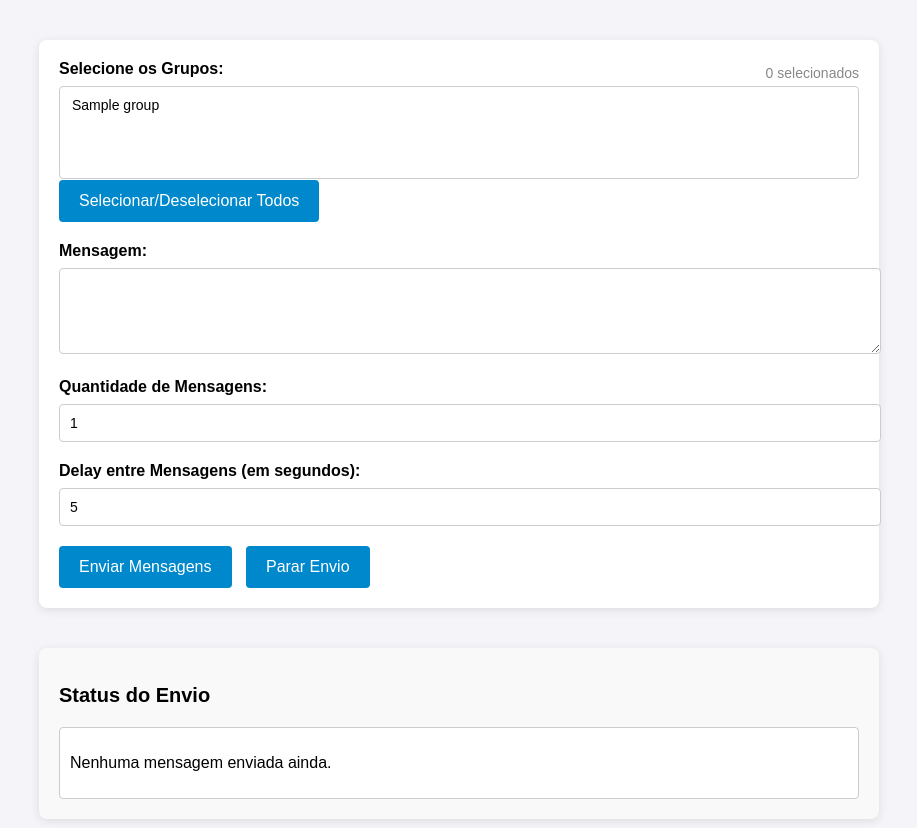
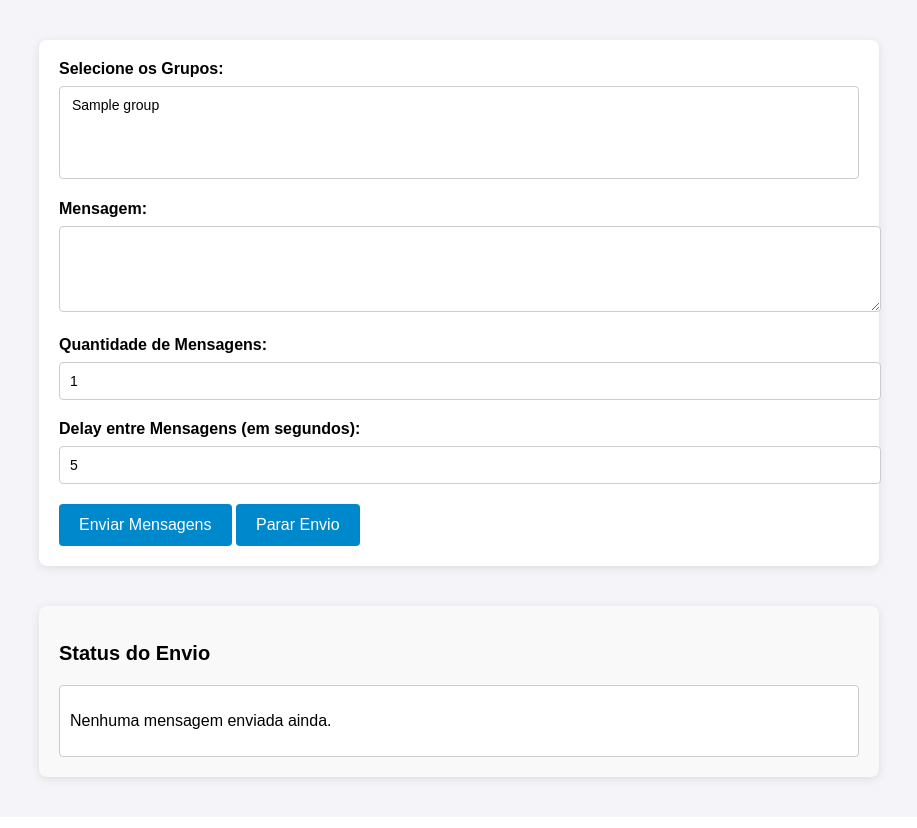
Before and after one commit to Iathi/MeuPainel, a Flask app: template templates/index.html in a window 1280 px wide. Shown: the part 78-906 px from the top of the page, without its empty margins (181-1098 px from the left). Run offline with Flask 3, Linux system fonts and the light colour scheme; the template is opened without the code that fills it: most values are stand-ins (such as "Sample title", 1, 10 or a date in 2020).

Commit message:
Update index.html

```diff
--- a/templates/index.html
+++ b/templates/index.html
@@ -60,7 +60,6 @@
             font-size: 16px;
             cursor: pointer;
             transition: background-color 0.3s ease;
-            margin-right: 10px;
         }
         button:hover {
             background-color: #006699;
@@ -98,18 +97,6 @@
         .error-item {
             color: red;
         }
-        .group-selection {
-            position: relative;
-        }
-        .select-group-label {
-            display: flex;
-            justify-content: space-between;
-            align-items: center;
-        }
-        .group-count {
-            font-size: 14px;
-            color: #888;
-        }
         @media (max-width: 768px) {
             .container {
                 padding: 15px;
@@ -128,16 +115,12 @@
     <div class="container">
         <form id="messageForm">
             <div class="form-group">
-                <div class="select-group-label">
-                    <label for="groups">Selecione os Grupos:</label>
-                    <span class="group-count" id="groupCount">0 selecionados</span>
-                </div>
-                <select name="groups" id="groups" multiple onchange="updateGroupCount()">
+                <label for="groups">Selecione os Grupos:</label>
+                <select name="groups" multiple>
                     {% for group_id, group_name in groups %}
                         <option value="{{ group_id }}">{{ group_name }}</option>
                     {% endfor %}
                 </select>
-                <button type="button" onclick="toggleSelectAll()">Selecionar/Deselecionar Todos</button>
             </div>
             <div class="form-group">
                 <label for="message">Mensagem:</label>
@@ -231,24 +214,6 @@
                 statusContainer.innerHTML = '<p>Nenhuma mensagem enviada ainda.</p>';
             }
         }
-
-        function updateGroupCount() {
-            const groupSelect = document.getElementById('groups');
-            const selectedOptions = Array.from(groupSelect.selectedOptions);
-            const groupCount = document.getElementById('groupCount');
-            groupCount.textContent = `${selectedOptions.length} selecionados`;
-        }
-
-        function toggleSelectAll() {
-            const groupSelect = document.getElementById('groups');
-            const allSelected = Array.from(groupSelect.selectedOptions).length === groupSelect.options.length;
-
-            for (let i = 0; i < groupSelect.options.length; i++) {
-                groupSelect.options[i].selected = !allSelected;
-            }
-
-            updateGroupCount();
-        }
     </script>
 </body>
 </html>
```
